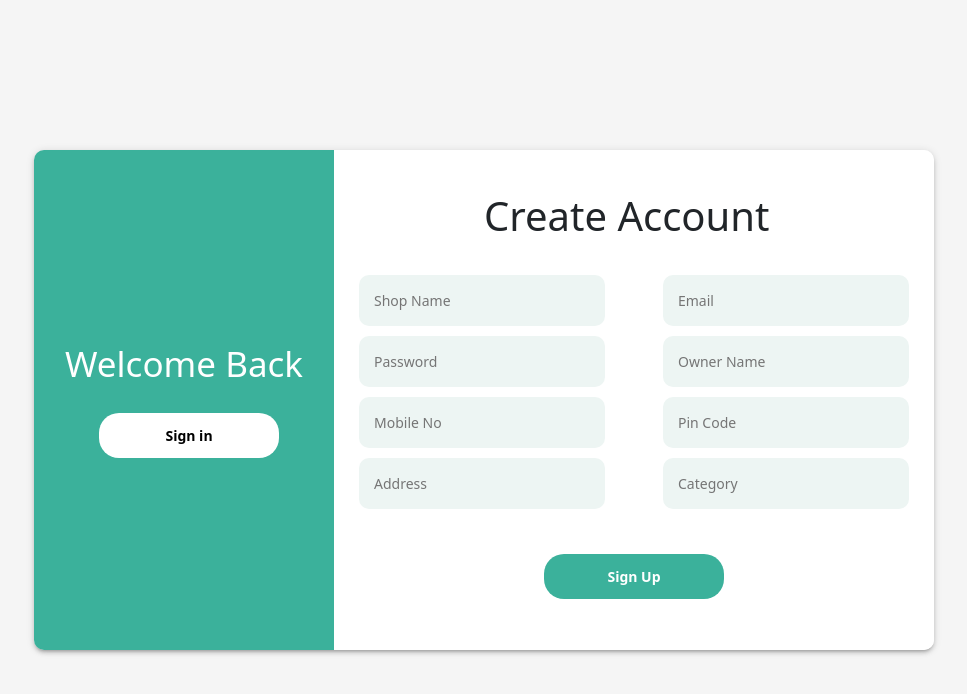
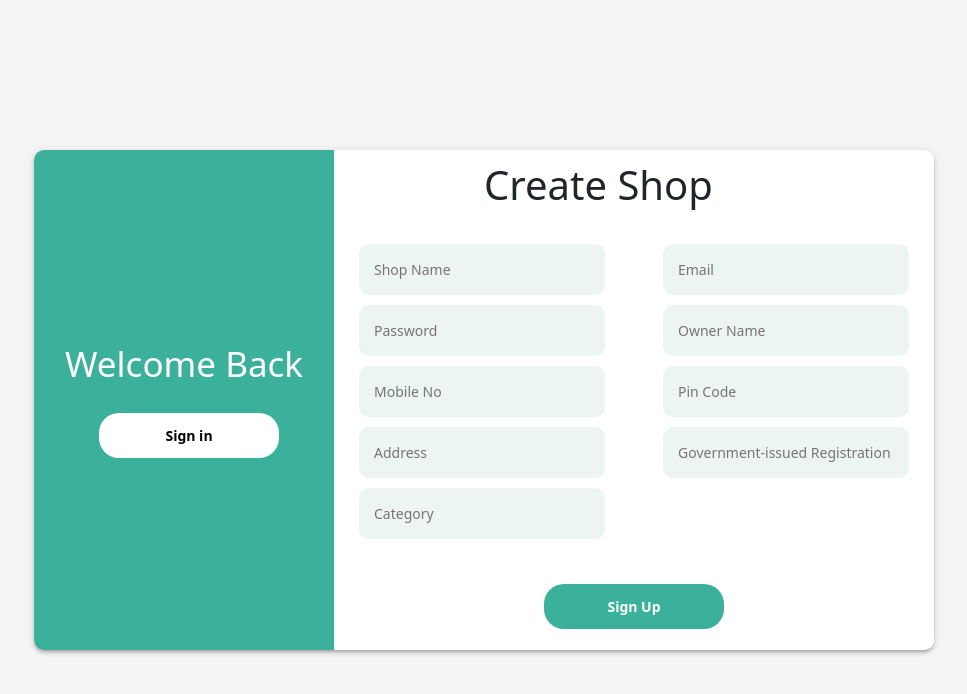
Before and after one commit to Ayush378430/SMALL_BIZZ_OWNER, a React (Create React App) app in the folder smallbizz/: page /signup in a window 1280 px wide. Shown: the top 694 px of the page, without its empty margins (156-1123 px from the left). Built offline with nearby package versions, Linux system fonts and the light colour scheme.

Commit message:
goverment id done

```diff
--- a/smallbizz/src/components/Order.js
+++ b/smallbizz/src/components/Order.js
@@ -28,7 +28,7 @@ const Order = () => {
     const order = orders.find((order) => order.orderId === orderId);
     if (!order) return;
 
-     if (newStatus === "Done"|| newStatus === "Cancelled") {
+    if (newStatus === "Done" || newStatus === "Cancelled") {
       try {
         await axios.post(`http://localhost:8000/api/orders`, {
           orderId: order.orderId,
@@ -37,7 +37,9 @@ const Order = () => {
           productId: order.productId,
           quantity: order.quantity,
           shopId: order.shopId, // Add shopId
-          customerId: order.customerId,
+          customerName: order.customerName,
+          address: order.address, // Add address
+          pincode: order.pincode, // Add pincode
           orderStatus: newStatus, // Change status to orderStatus
         });
         await axios.delete(`http://localhost:8000/api/orders/${orderId}`);
@@ -66,9 +68,10 @@ const Order = () => {
               <th>Order ID</th>
               <th>Order Date</th>
               <th>Product Name</th>
-              <th>Product ID</th>
               <th>Quantity</th>
-              <th>Customer ID</th>
+              <th>Customer Name</th>
+              <th>Address</th>
+              <th>Pincode</th>
               <th>Status</th>
             </tr>
           </thead>
@@ -78,9 +81,10 @@ const Order = () => {
                 <td>{order.orderId}</td>
                 <td>{new Date(order.orderDate).toLocaleString()}</td>
                 <td>{order.productName}</td>
-                <td>{order.productId}</td>
                 <td>{order.quantity}</td>
-                <td>{order.customerId}</td>
+                <td>{order.customerName}</td>
+                <td>{order.address}</td>
+                <td>{order.pincode}</td>
                 <td>
                   <select
                     value={order.status}
--- a/smallbizz/src/components/Signup.js
+++ b/smallbizz/src/components/Signup.js
@@ -3,43 +3,40 @@ import styles from "./Signup.module.css";
 import { useState } from "react";
 import axios from "axios";
 
+const Signup = () => {
+  const [data, setData] = useState({
+    shopName: "",
+    gov_id: "",
+    email: "",
+    password: "",
+    ownerName: "",
+    mobileNo: "",
+    pinCode: "",
+    address: "",
+    category: ""
+  });
+  const [error, setError] = useState("");
+  const navigate = useNavigate();
 
-const Signup = () => {
-  const [data,setData]=useState({
-    shopName:"",
-    email:"",
-    password:"",
-    ownerName:"",
-    mobileNo:"",
-    pinCode:"",
-    address:"",
-    category:""
-  });
-  const [error,setError]=useState("");
-  const navigate=useNavigate();
-
-
-  const handleChange = ({currentTarget:input}) => {
-    setData({...data,[input.name]:input.value});
+  const handleChange = ({ currentTarget: input }) => {
+    setData({ ...data, [input.name]: input.value });
   };
 
   const handleSubmit = async (e) => {
     e.preventDefault();
     try {
-      const url="http://localhost:8000/api/shops";
-      const {data:res}=await axios.post(url,data);
+      const url = "http://localhost:8000/api/shops";
+      const { data: res } = await axios.post(url, data);
       navigate("/login");
       console.log(res.message);
-    }
-    catch (error) {
-      if(error.response && error.response.status >= 400 && error.response.status <= 500)
-      {
+    } catch (error) {
+      if (error.response && error.response.status >= 400 && error.response.status <= 500) {
         setError(error.response.data.message);
       }
     }
-  }
+  };
 
-  return(
+  return (
     <div className={styles.signup_container}>
       <div className={styles.signup_form_container}>
         <div className={styles.left}>
@@ -52,7 +49,7 @@ const Signup = () => {
         </div>
         <div className={styles.right}>
           <form className={styles.form_container} onSubmit={handleSubmit}>
-            <h1>Create Account</h1>
+            <h1>Create Shop</h1>
             <input
               type="text"
               placeholder="Shop Name"
@@ -80,8 +77,6 @@ const Signup = () => {
               required
               className={styles.input}
             />
-
-
             <input
               type="text"
               placeholder="Owner Name"
@@ -115,8 +110,17 @@ const Signup = () => {
               name="address"
               onChange={handleChange}
               value={data.address}
+              required
               className={styles.input}
+            />
+            <input
+              type="text"
+              placeholder="Government-issued Registration number"
+              name="gov_id"
+              onChange={handleChange}
+              value={data.gov_id}
               required
+              className={styles.input}
             />
             <input
               type="text"
@@ -124,8 +128,8 @@ const Signup = () => {
               name="category"
               onChange={handleChange}
               value={data.category}
+              required
               className={styles.input}
-            required
             />
             {error && <div className={styles.error_msg}>{error}</div>}
             <button type="submit" className={styles.green_btn}>
@@ -136,5 +140,6 @@ const Signup = () => {
       </div>
     </div>
   );
-}
+};
+
 export default Signup;
```
Lines whose indentation alone changed are shown as unchanged.
